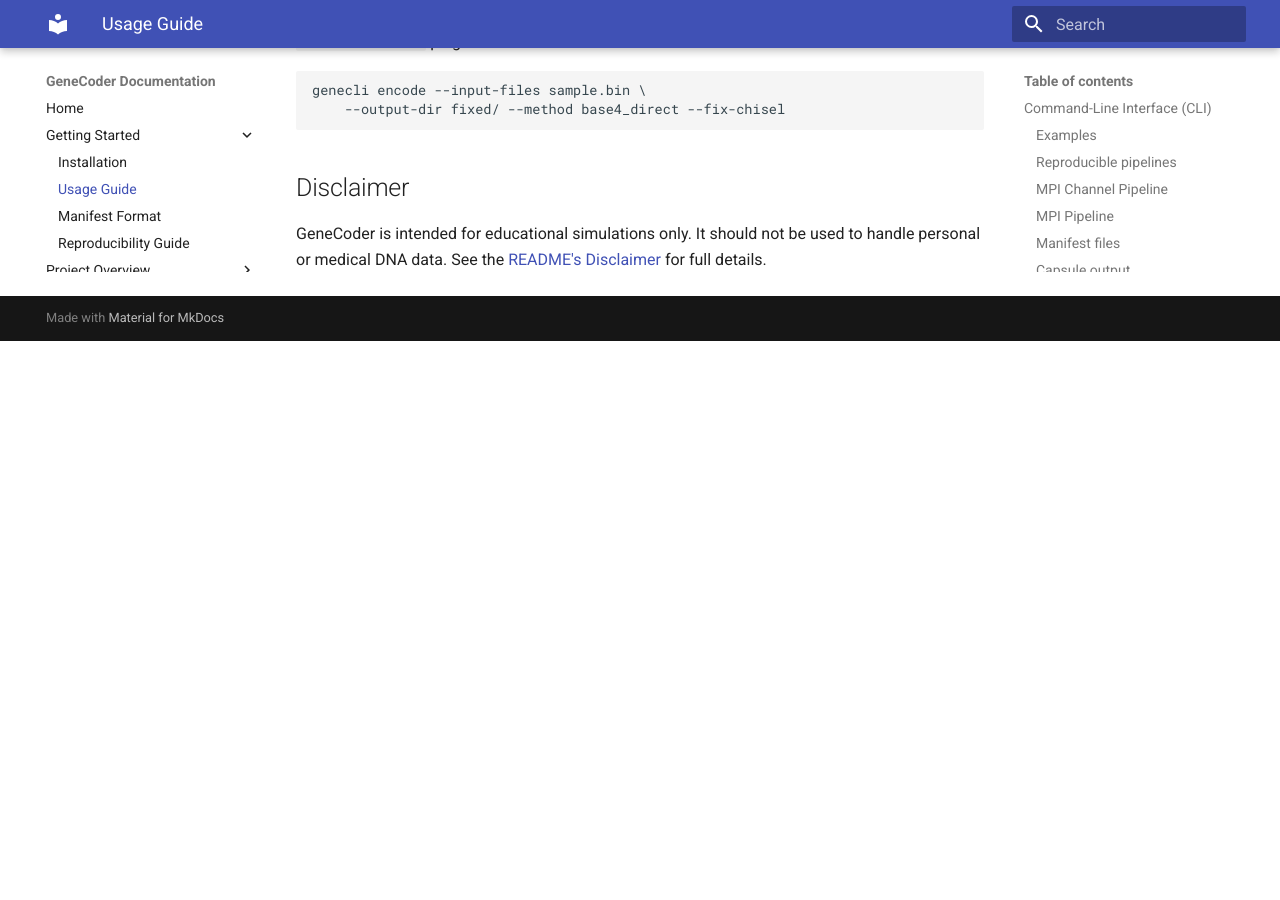
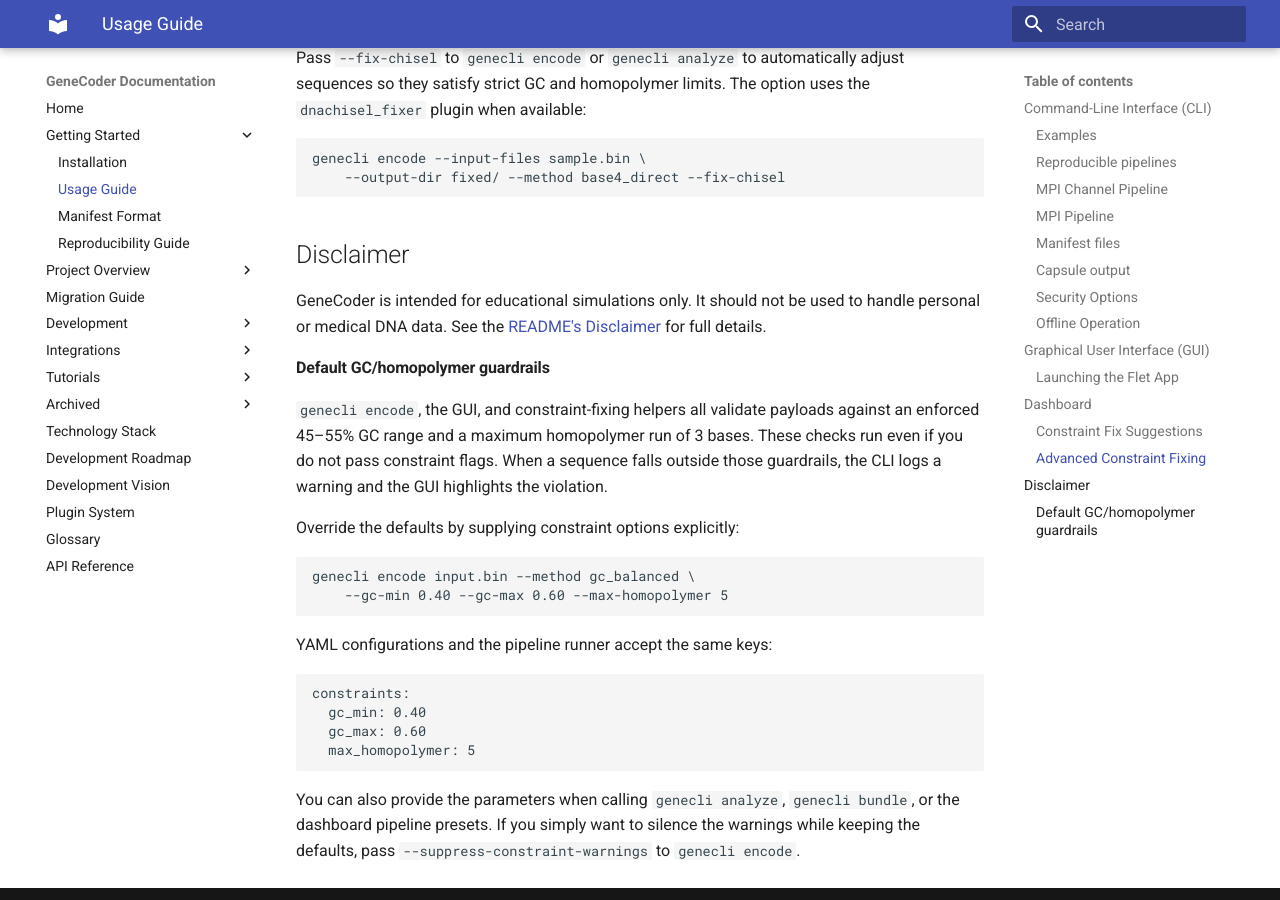
Before and after one commit to d0tTino/GeneCoder, an MkDocs documentation site: the page built from docs/usage.md, in a window 1280 px wide and 900 px high, scrolled down 12514 px. Built offline with MkDocs 1.6.1 and Material for MkDocs 9.7.7, drawn with Linux system fonts in a browser that asks for light colours; before the commit the page ends 12855 px from its top, so only the background shows below that; some of the changed text lies outside the part shown.

Commit message:
Document default GC and homopolymer guardrails

````diff
--- a/docs/usage.md
+++ b/docs/usage.md
@@ -111,8 +111,12 @@
    ```bash
    genecli encode --input-files file1.txt notes.md image.png \
        --output-dir gc_encoded_batch/ --method gc_balanced \
-       --gc-min 0.40 --gc-max 0.60 --max-homopolymer 4
+       --gc-min 0.40 --gc-max 0.60 --max-homopolymer 5
    ```
+
+   The CLI enforces a 45–55% GC window and a maximum homopolymer length of 3 by
+   default. The flags above relax those limits for workloads that tolerate
+   higher variance.
 
 9. **Batch decode multiple FASTA files**
 
@@ -606,9 +610,9 @@
 ### Constraint Fix Suggestions
 
 Both the CLI `analyze` command and the GUI provide simple suggestions when a
-sequence falls outside the 40-60% GC range or exceeds the default homopolymer
-limit. After running `genecli analyze`, a log entry shows the GC content and
-maximum homopolymer length of an adjusted sequence. The GUI displays a
+sequence falls outside the enforced 45–55% GC window or exceeds the default
+three-base homopolymer limit. After running `genecli analyze`, a log entry shows
+the GC content and maximum homopolymer length of an adjusted sequence. The GUI displays a
 "Suggested fix" message beneath the encoding status when applicable.
 
 The **Visualizer** tab embeds a dedicated React/Three.js frontend. It renders the
@@ -642,3 +646,32 @@
 GeneCoder is intended for educational simulations only. It should not be used
 to handle personal or medical DNA data. See the
 [README's Disclaimer](../README.md#disclaimer) for full details.
+
+#### Default GC/homopolymer guardrails
+
+`genecli encode`, the GUI, and constraint-fixing helpers all validate payloads
+against an enforced 45–55% GC range and a maximum homopolymer run of 3 bases.
+These checks run even if you do not pass constraint flags. When a sequence falls
+outside those guardrails, the CLI logs a warning and the GUI highlights the
+violation.
+
+Override the defaults by supplying constraint options explicitly:
+
+```bash
+genecli encode input.bin --method gc_balanced \
+    --gc-min 0.40 --gc-max 0.60 --max-homopolymer 5
+```
+
+YAML configurations and the pipeline runner accept the same keys:
+
+```yaml
+constraints:
+  gc_min: 0.40
+  gc_max: 0.60
+  max_homopolymer: 5
+```
+
+You can also provide the parameters when calling `genecli analyze`, `genecli
+bundle`, or the dashboard pipeline presets. If you simply want to silence the
+warnings while keeping the defaults, pass `--suppress-constraint-warnings` to
+`genecli encode`.
````
Also changed, not shown: docs/gui_tutorial.md (+5 -1 lines), docs/web_api_tutorial.md (+3 -2 lines).
